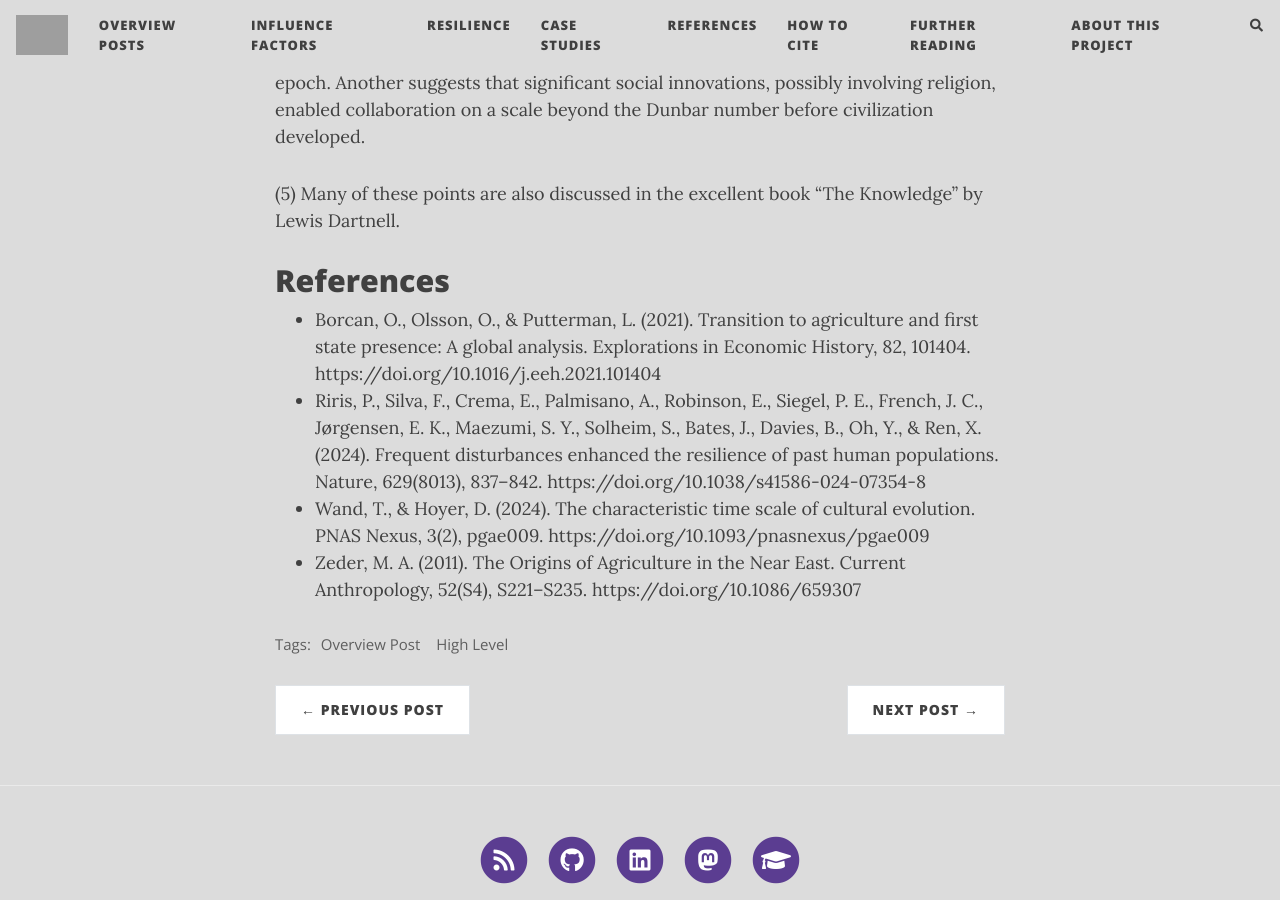
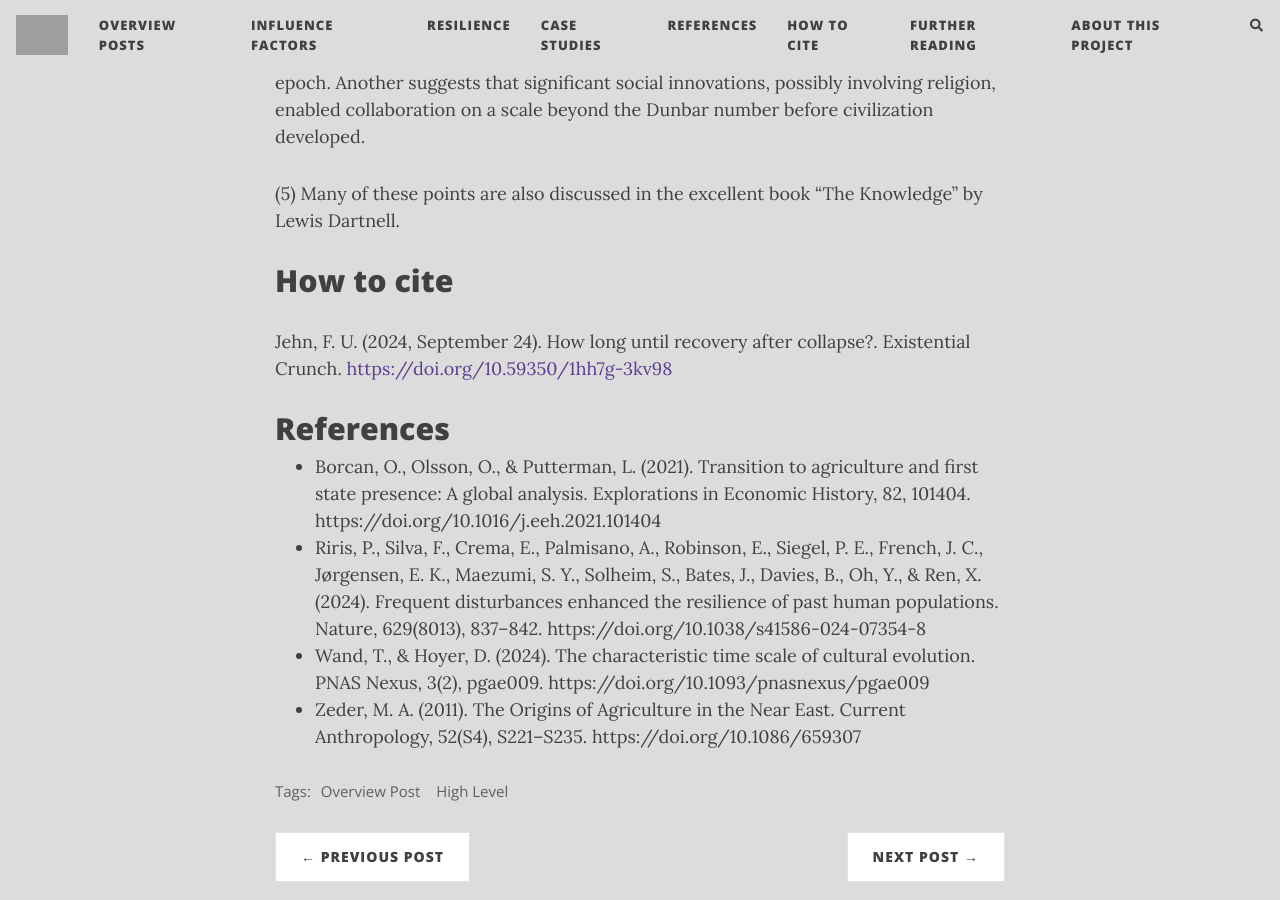
Before and after one commit to florianjehn/Societal_Collapse, a Jekyll site: the page built from _posts/2024-08-31-collapse_recovery.md, in a window 1280 px wide and 900 px high, scrolled down 8231 px. Built offline with Jekyll 4.4.1, drawn with Linux system fonts in a browser that asks for light colours; nearby versions of some CDN libraries; comment, search, counter and statistics services are not loaded; grey boxes are pictures that could not be loaded.

Commit message:
Update 2024-08-31-collapse_recovery.md

```diff
--- a/_posts/2024-08-31-collapse_recovery.md
+++ b/_posts/2024-08-31-collapse_recovery.md
@@ -92,6 +92,10 @@
 
 (5) Many of these points are also discussed in the excellent book “The Knowledge” by Lewis Dartnell.
 
+# How to cite
+
+Jehn, F. U. (2024, September 24). How long until recovery after collapse?. Existential Crunch. [https://doi.org/10.59350/1hh7g-3kv98](https://doi.org/10.59350/1hh7g-3kv98)
+
 # References
 
 * Borcan, O., Olsson, O., & Putterman, L. (2021). Transition to agriculture and first state presence: A global analysis. Explorations in Economic History, 82, 101404. https://doi.org/10.1016/j.eeh.2021.101404
```
